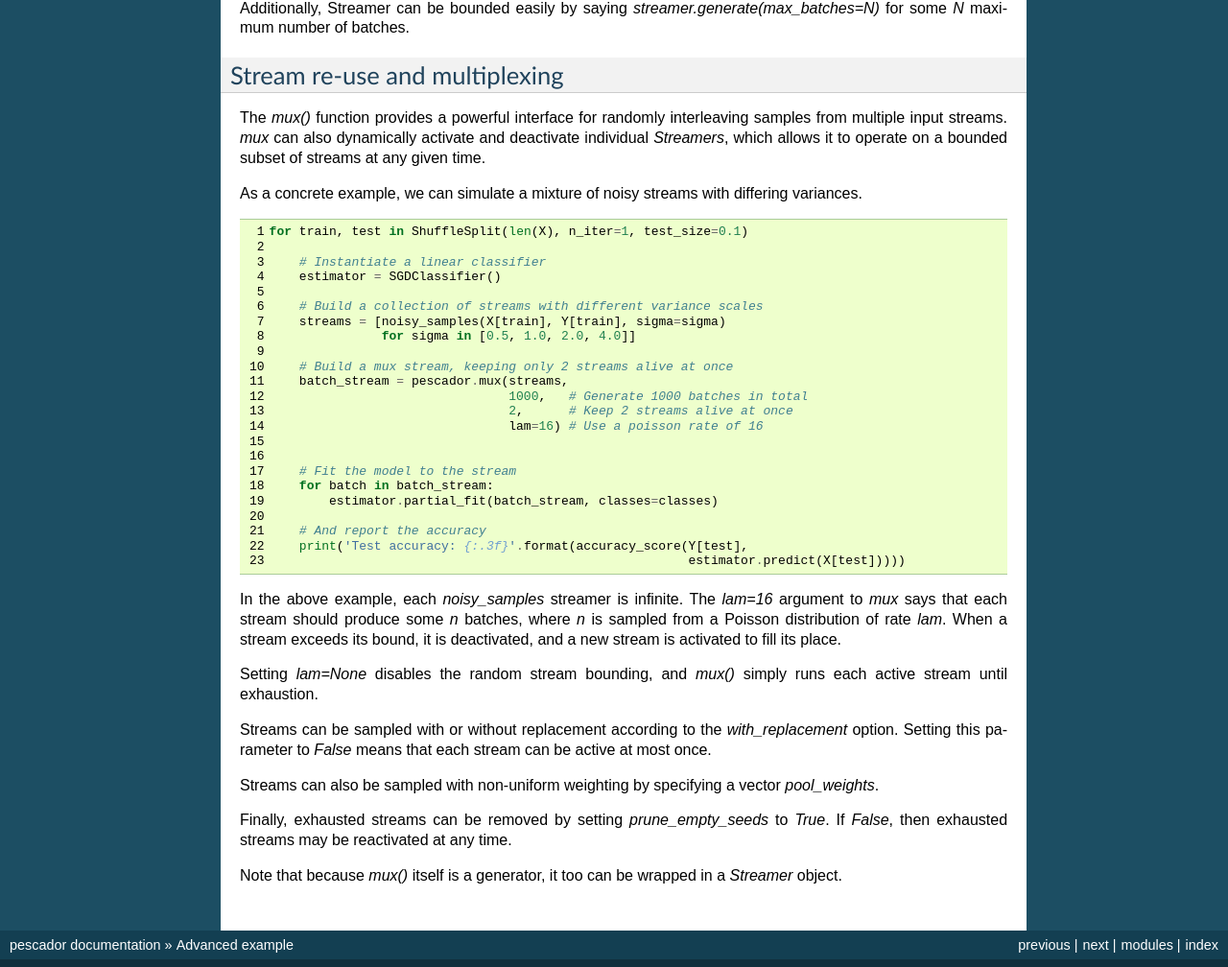
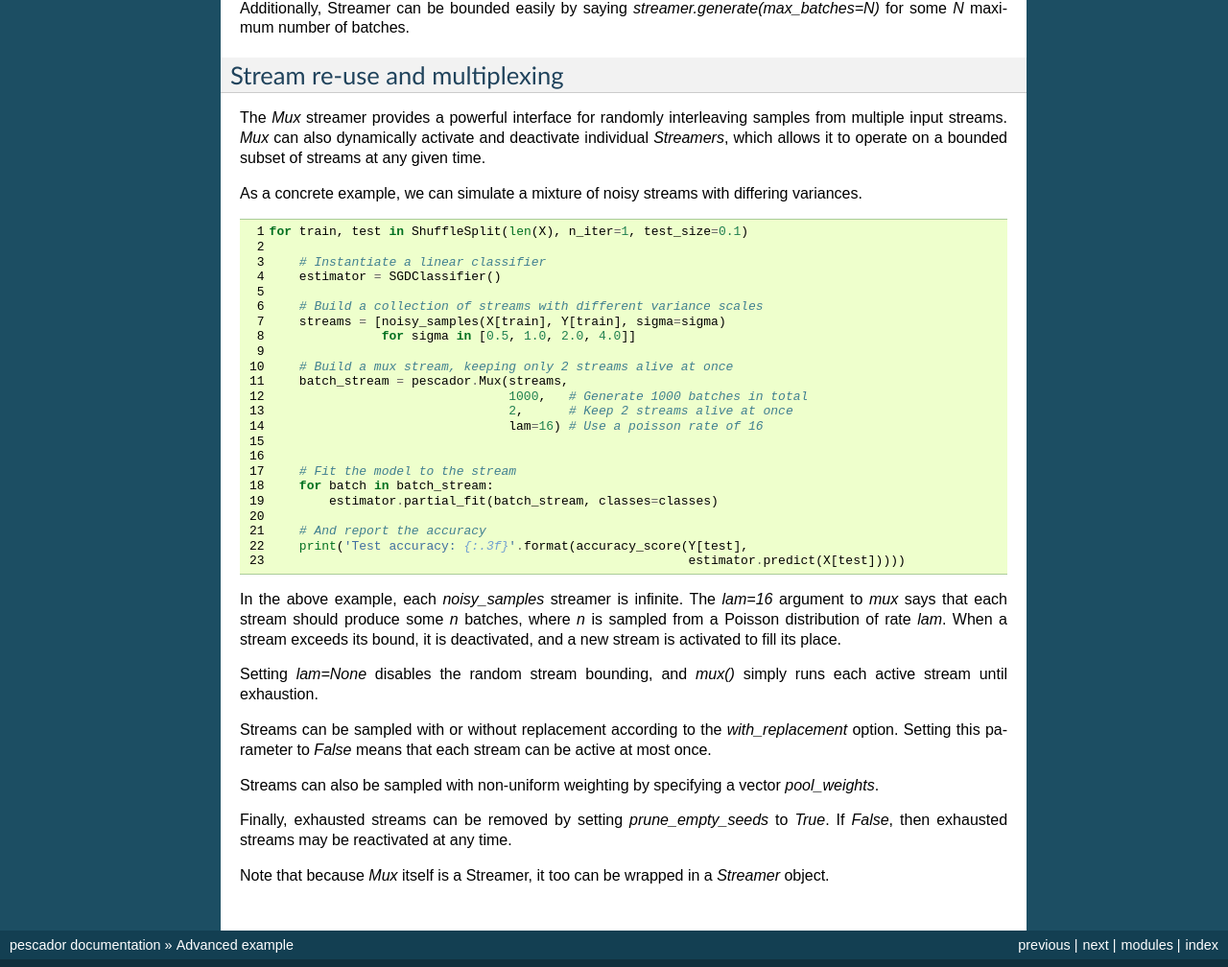
Before and after one commit to pescadores/pescador, a Sphinx documentation site: the page built from docs/example2.rst, in a window 1280 px wide. Shown: the part 602-1610 px from the top of the page at 96% size. Built offline with Sphinx 7.4.7, drawn with Linux system fonts in a browser that asks for light colours; the version number could not be read and is left out.

Commit message:
minor documentation updates. still more teo do, but it's a start.

```diff
--- a/docs/api.rst
+++ b/docs/api.rst
@@ -12,7 +12,7 @@ The Streamer object
 Stream manipulation
 -------------------
 
-.. automodule:: util
+.. automodule:: buffered
 
 Parallelism
 -----------
--- a/docs/example2.rst
+++ b/docs/example2.rst
@@ -39,8 +39,8 @@ number of batches.
 
 Stream re-use and multiplexing
 ------------------------------
-The `mux()` function provides a powerful interface for randomly interleaving samples from
-multiple input streams.  `mux` can also dynamically activate and deactivate
+The `Mux` streamer provides a powerful interface for randomly interleaving samples from
+multiple input streams.  `Mux` can also dynamically activate and deactivate
 individual `Streamers`, which allows it to operate on a bounded subset of streams at any given time.
 
 As a concrete example, we can simulate a mixture of noisy streams with differing variances.
@@ -58,7 +58,7 @@ As a concrete example, we can simulate a mixture of noisy streams with differing
                    for sigma in [0.5, 1.0, 2.0, 4.0]]
 
         # Build a mux stream, keeping only 2 streams alive at once
-        batch_stream = pescador.mux(streams,
+        batch_stream = pescador.Mux(streams,
                                     1000,   # Generate 1000 batches in total
                                     2,      # Keep 2 streams alive at once
                                     lam=16) # Use a poisson rate of 16
@@ -89,4 +89,4 @@ Finally, exhausted streams can be removed by setting `prune_empty_seeds` to `Tru
 exhausted streams may be reactivated at any time.
 
 
-Note that because `mux()` itself is a generator, it too can be wrapped in a `Streamer` object.
+Note that because `Mux` itself is a Streamer, it too can be wrapped in a `Streamer` object.
```
